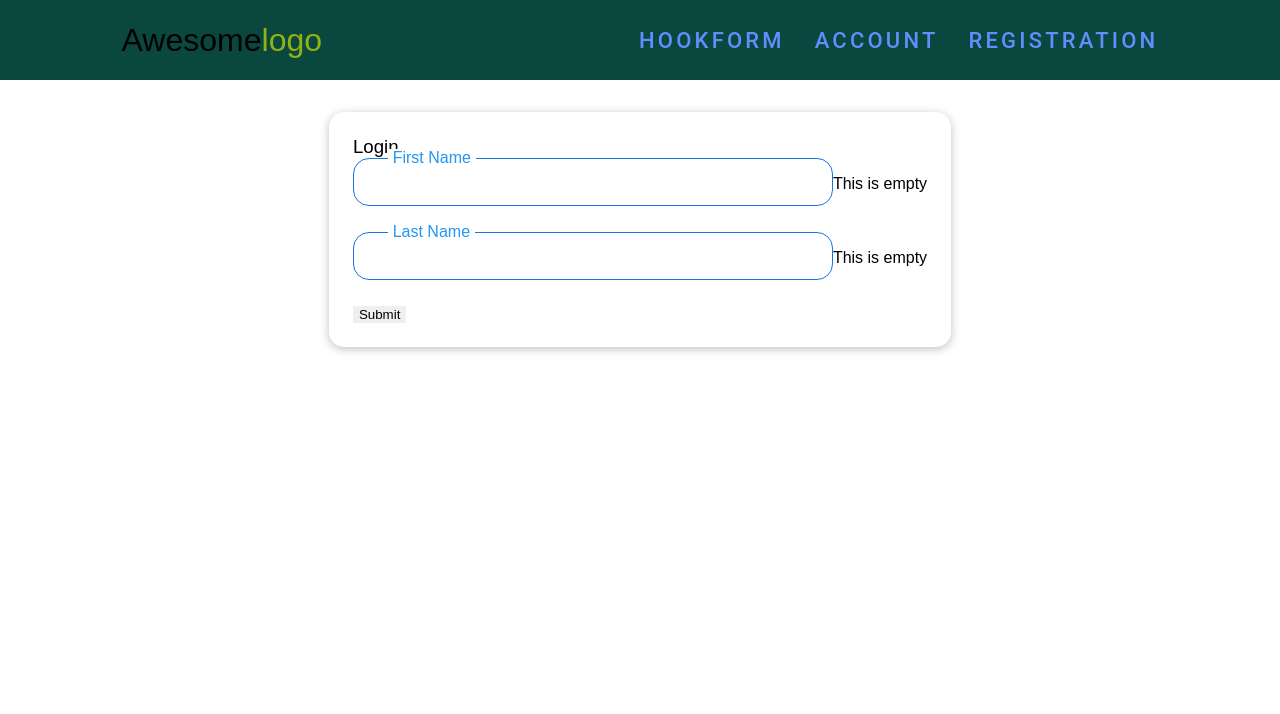
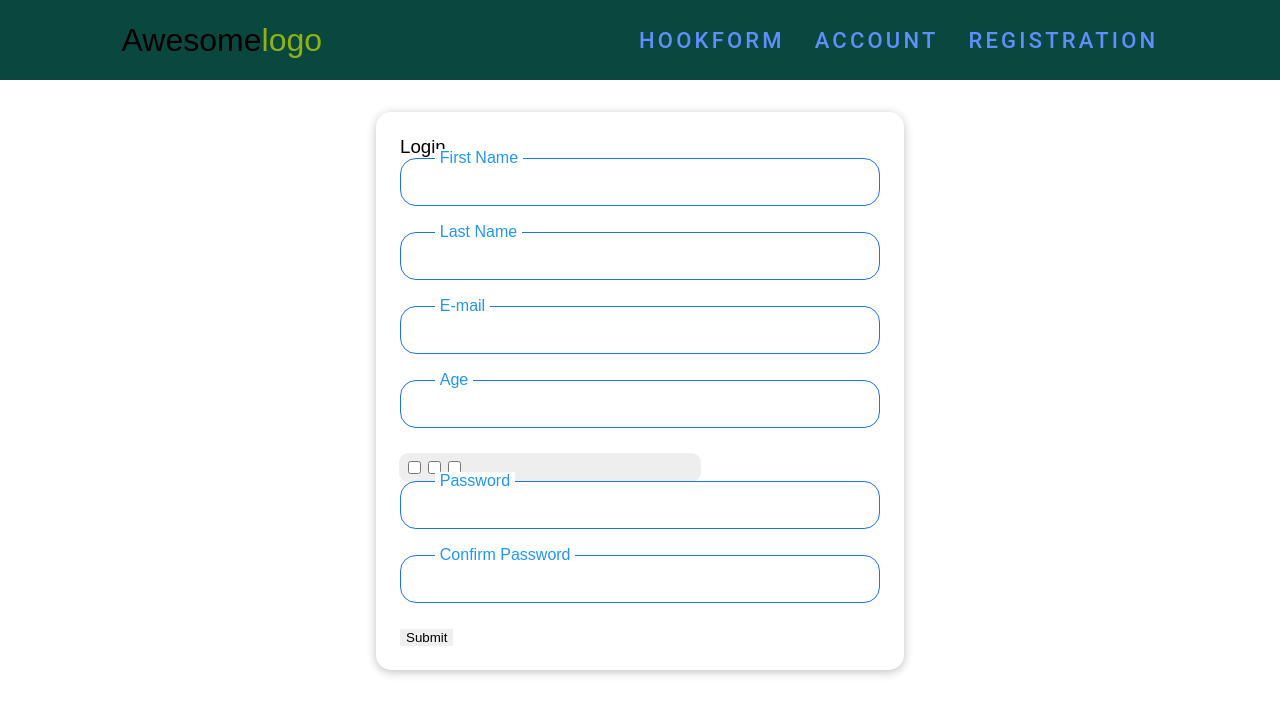
Before and after one commit to AntonVak/Form-React-Practice, a React (Create React App) app: page /formaccount in a window 1280 px wide. Shown: the top 714 px of the page. Built offline with nearby package versions, Linux system fonts and the light colour scheme.

Commit message:
add RadioField

```diff
--- /dev/null
+++ b/src/components/UI/Form/RadioField.jsx
@@ -0,0 +1,48 @@
+import { useState } from "react";
+import { useController } from "react-hook-form";
+
+import { RadioDiv } from "./RadioFieldStyles";
+
+
+
+
+const RadioField = ({ label, type, name, options, control, ...restProps }) => {
+    const {
+        field
+     } = useController({
+        control,
+        name
+      });
+      const [value, setValue] = useState(field.value || []);
+console.log(options);
+  return (
+    <RadioDiv >
+     {options && options.map((option, index) => (
+        <input
+          onChange={(e) => {
+            const valueCopy = [...value];
+
+            // update checkbox value
+            valueCopy[index] = e.target.checked ? e.target.value : null;
+
+            // send data to react hook form
+            field.onChange(valueCopy);
+
+            // update local state
+            setValue(valueCopy);
+          }}
+          key={option}
+          checked={value.includes(option)}
+          type="checkbox"
+          value={option}
+        />
+      ))}
+      <label>
+
+        <span>{label}</span>
+      </label>
+    </RadioDiv>
+  );
+};
+
+export default RadioField;
--- /dev/null
+++ b/src/components/UI/Form/RadioFieldStyles.jsx
@@ -0,0 +1,14 @@
+import styled from "@emotion/styled";
+
+export const RadioDiv = styled.div`
+  position: relative;
+  display: flex;
+  flex-wrap: wrap;
+  border-radius: 0.5rem;
+  background-color: #eee;
+  box-sizing: border-box;
+  box-shadow: 0 0 0px 1px rgba(0, 0, 0, 0.06);
+  padding: 0.25rem;
+  width: 300px;
+  font-size: 14px;
+`;
--- a/src/components/UI/Form/TextField.jsx
+++ b/src/components/UI/Form/TextField.jsx
@@ -22,8 +22,8 @@ const TextField = ({ label, name, control, ...restProps }) => {
       />
       <Label>{label}</Label>
       {invalid && <P>{error?.message}</P>}
-      {inputProps.value === "" && <span>This is empty</span>}
-      {error && error.type === "required" && <span>This is required</span>}
+      {/* {inputProps.value === "" && <span>This is empty</span>}
+      {error && error.type === "required" && <span>This is required</span>} */}
 
     </FieldDiv>
   );
--- a/src/components/formAccount/formBuyerAccount.jsx
+++ b/src/components/formAccount/formBuyerAccount.jsx
@@ -4,6 +4,7 @@ import TextField from "../UI/Form/TextField";
 import FormWrap from "../UI/FormWrap";
 import { schema } from "../../shared/schemaYup/schema";
 import { Pstyle } from "../hookForm/HookFormStyles";
+import RadioField from "../UI/Form/RadioField";
 
 const FormBuyerAccount = () => {
   const {
@@ -15,30 +16,43 @@ const FormBuyerAccount = () => {
     defaultValues: {
       firstName: "",
       lastName: "",
+      email: "",
+      age: "",
+      password: "",
+      confirmPassword: "",
+      radio: [],
     },
-    mode: 'onTouched',
+    mode: "onTouched",
     resolver: yupResolver(schema),
   });
   const onSubmit = (data) => {
     console.log(data);
     reset();
   };
-
+  const gender = ["Women", "Men", "Divided"];
   return (
     <FormWrap className="a">
       <h3 className="mb-4">Login</h3>
       <form onSubmit={handleSubmit(onSubmit)}>
         <TextField control={control} name="firstName" label="First Name" />
-        {/* <Pstyle>{errors.firstName?.message}</Pstyle> */}
+        <TextField control={control} name="lastName" label="Last Name" />
+        <TextField control={control} name="email" label="E-mail" />
+        <TextField control={control} name="age" label="Age" />
+        {/* <RadioField
+          control={control}
+          type="radio"
+          name="radio"
+          label="Men"
+          checked=""
+        /> */}
+        <RadioField control={control} options={["Women", "Men", "Divided"]} name="radio" type="radio"/>
 
-        <TextField control={control} name="lastName" label="Last Name" />
-        {/* <p>{errors.lastName?.message}</p> */}
-
-        {/* <TextField label="Email" {...register("email")} />
-
-        <TextField label="Age" {...register("age")} />
-        <TextField label="Password" {...register("password")} />
-        <TextField label="Confirm Password" {...register("confirmPassword")} /> */}
+        <TextField control={control} name="password" label="Password" />
+        <TextField
+          control={control}
+          name="confirmPassword"
+          label="Confirm Password"
+        />
 
         <button type="submit" className="btn btn-primary w-100 mx-auto">
           Submit
--- a/src/shared/schemaYup/schema.js
+++ b/src/shared/schemaYup/schema.js
@@ -7,13 +7,10 @@ export const schema = yup
       .string()
       .required("Last Name is required")
       .min(4, "min 4 characters" )
-      .max(16, "max 16 characters")
-
-
-
-    // email: yup.string().required(),
-    // age: yup.number().positive().integer().min(18).required,
-    // password: yup.string().min(6).max(20).required(),
-    // confirmPassword: yup.string().oneOf([yup.ref("password"), null]),
+      .max(16, "max 16 characters"),
+    email: yup.string().required(),
+    age: yup.number().required().positive().integer().min(18),
+    password: yup.string().required().min(6).max(20),
+    confirmPassword: yup.string().oneOf([yup.ref("password"), null]),
   })
   .required();
```
